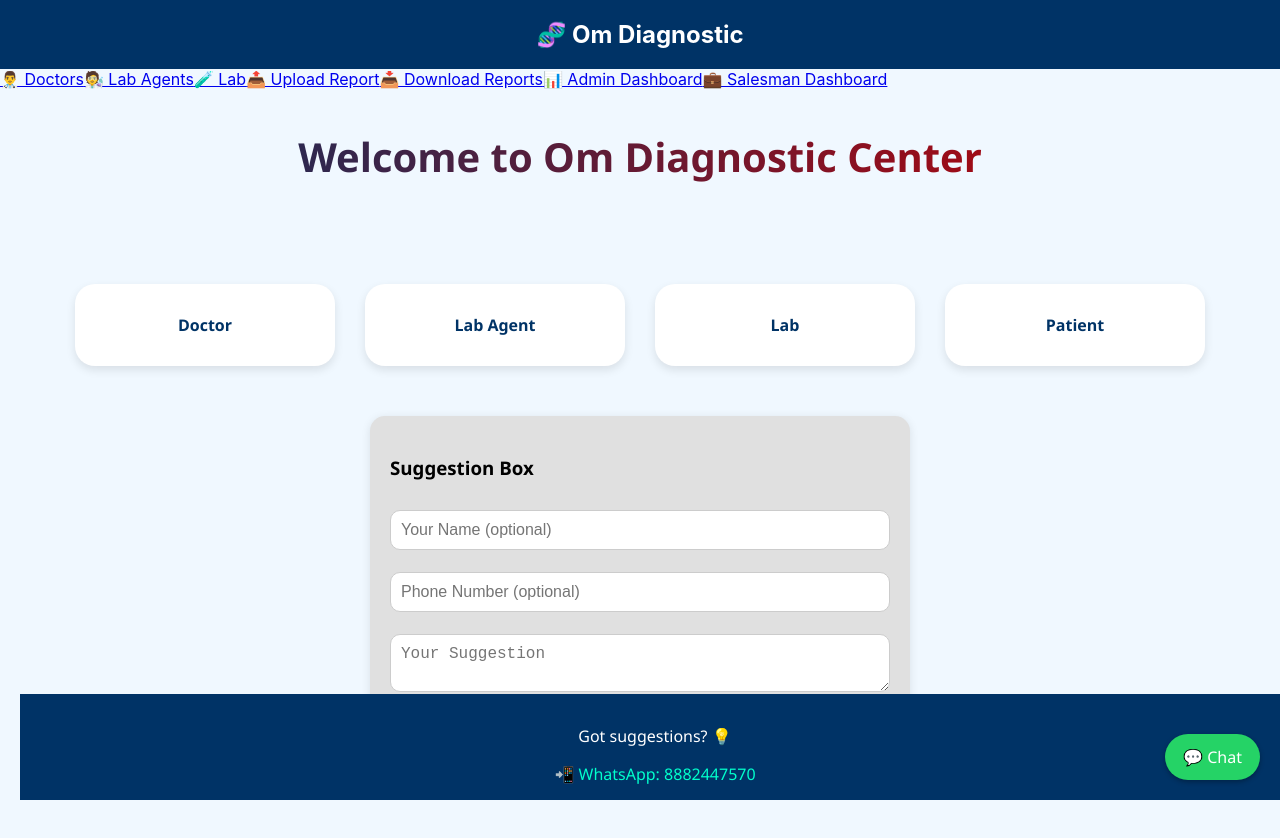
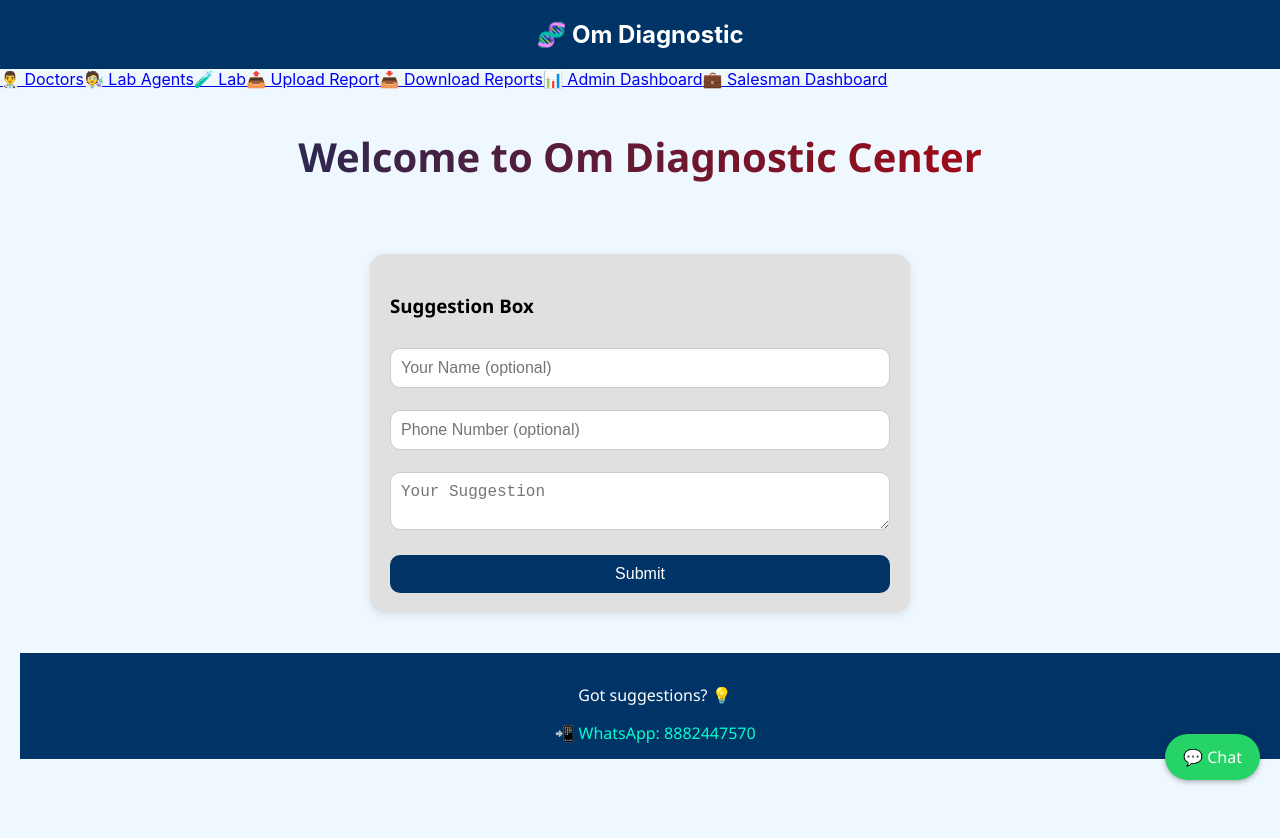
Before and after one commit to omcenter/lab-app-frontend, a React (Create React App) app: page / in a window 1280 px wide. Shown: the top 838 px of the page. Built offline with nearby package versions, Linux system fonts and the light colour scheme.

Commit message:
Update HomePage.js

```diff
--- a/src/pages/HomePage.js
+++ b/src/pages/HomePage.js
@@ -1,6 +1,5 @@
 import React, { useEffect, useState } from 'react';
 import '../styles/home.css';
-import { Link } from 'react-router-dom';
 import Footer from '../components/Footer';
 
 const HomePage = () => {
@@ -46,13 +45,6 @@ const HomePage = () => {
 
       <h2 className="headline">Welcome to Om Diagnostic Center</h2>
 
-      <div className="card-container">
-        <Link to="/doctor" className="card">Doctor</Link>
-        <Link to="/agent" className="card">Lab Agent</Link>
-        <Link to="/lab" className="card">Lab</Link>
-        <Link to="/patient" className="card">Patient</Link>
-      </div>
-
       <form className="suggestion-box" onSubmit={handleSubmit}>
         <h3>Suggestion Box</h3>
         <input
```
